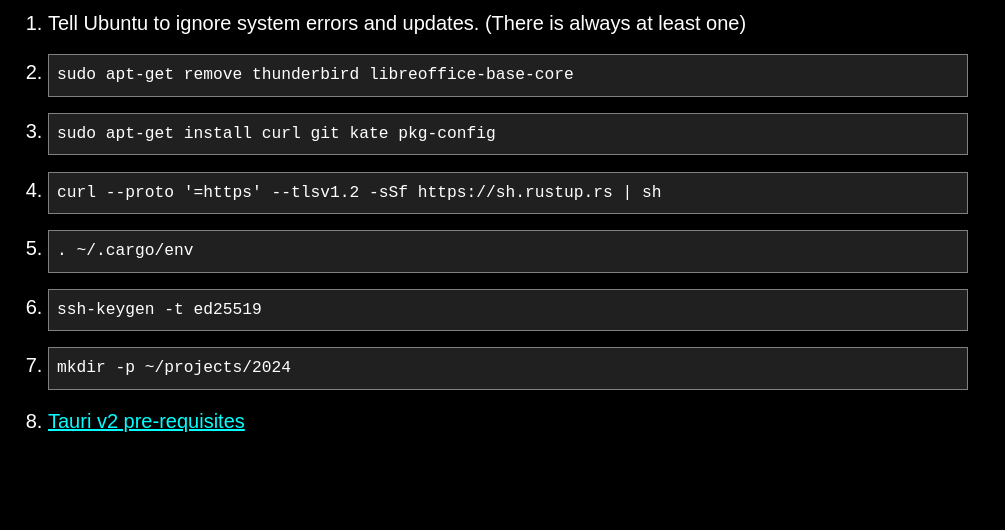
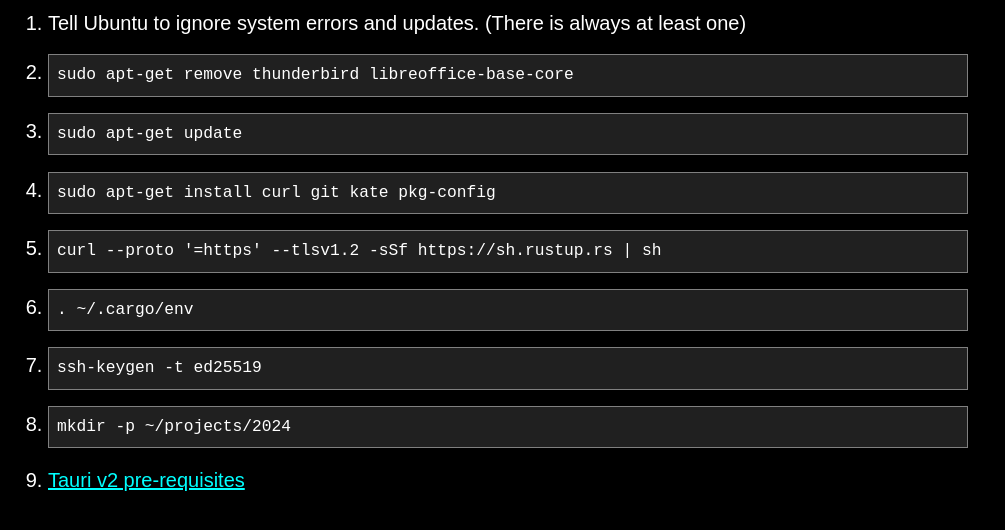
Before and after one commit to ReactorScram/ReactorScram.github.io, a plain HTML site: page 2024/dev-vm-checklist.html in a window 1280 px wide. Shown: the whole page, without its empty margins (0-1005 px from the left). Drawn offline with Linux system fonts and the light colour scheme.

Commit message:
Update dev-vm-checklist.html

```diff
--- a/2024/dev-vm-checklist.html
+++ b/2024/dev-vm-checklist.html
@@ -7,6 +7,7 @@
     <ol>
       <li>Tell Ubuntu to ignore system errors and updates. (There is always at least one)</li>
       <li><pre>sudo apt-get remove thunderbird libreoffice-base-core</pre>
+      <li><pre>sudo apt-get update</pre></li>
       <li><pre>sudo apt-get install curl git kate pkg-config</pre></li>
       <li><pre>curl --proto '=https' --tlsv1.2 -sSf https://sh.rustup.rs | sh</pre></li>
       <li><pre>. ~/.cargo/env</pre></li>
```
